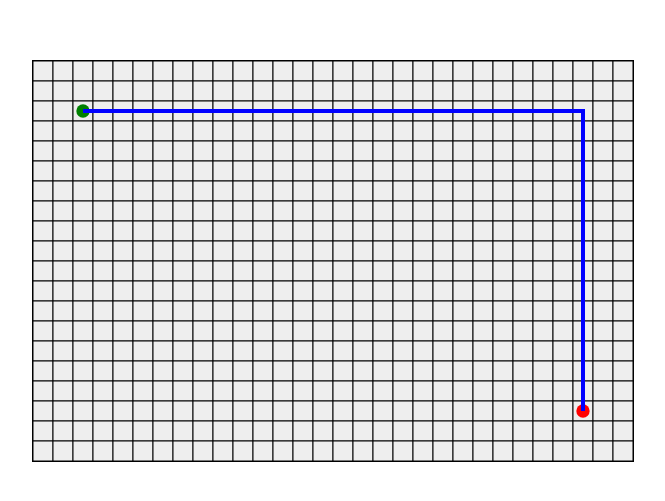
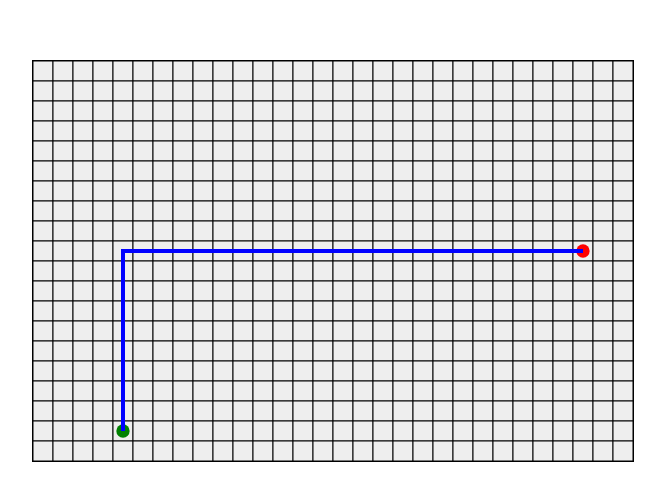
Before and after one commit to speedyfriend67/Dijkstra-pathfinder-1, a plain HTML site: page index.html in a window 1280 px wide. Shown: the part 139-640 px from the top of the page, without its empty margins (307-972 px from the left). Drawn offline with Linux system fonts and the light colour scheme.

Commit message:
Update index.html

```diff
--- a/index.html
+++ b/index.html
@@ -29,9 +29,16 @@
     // Represent the grid as a 2D array
     const grid = new Array(rows).fill(0).map(() => new Array(cols).fill(0));
 
-    // Define start and end points
-    const start = { row: 2, col: 2 };
-    const end = { row: rows - 3, col: cols - 3 };
+    // Define start and end points with random positions
+    let start = getRandomPosition();
+    let end = getRandomPosition();
+
+    // Customizable colors
+    const backgroundColor = '#eee';
+    const wallColor = '#222';
+    const startColor = 'green';
+    const endColor = 'red';
+    const pathColor = 'blue';
 
     // Initialize the grid
     function initializeGrid() {
@@ -58,9 +65,9 @@
           const cell = grid[i][j];
           ctx.beginPath();
           ctx.rect(j * gridSize, i * gridSize, gridSize, gridSize);
-          ctx.fillStyle = cell.wall ? '#222' : '#eee';
+          ctx.fillStyle = cell.wall ? wallColor : backgroundColor;
           if (cell.cost !== Infinity) {
-            ctx.fillStyle = 'rgba(0, 255, 0, ' + (1 - cell.cost / 50) + ')';
+            ctx.fillStyle = `rgba(0, 255, 0, ${1 - cell.cost / 50})`;
           }
           ctx.fill();
           ctx.stroke();
@@ -72,12 +79,12 @@
     function drawPoints() {
       ctx.beginPath();
       ctx.arc(start.col * gridSize + gridSize / 2, start.row * gridSize + gridSize / 2, gridSize / 3, 0, 2 * Math.PI);
-      ctx.fillStyle = 'green';
+      ctx.fillStyle = startColor;
       ctx.fill();
 
       ctx.beginPath();
       ctx.arc(end.col * gridSize + gridSize / 2, end.row * gridSize + gridSize / 2, gridSize / 3, 0, 2 * Math.PI);
-      ctx.fillStyle = 'red';
+      ctx.fillStyle = endColor;
       ctx.fill();
     }
 
@@ -139,7 +146,7 @@
       for (let i = 1; i < path.length; i++) {
         ctx.lineTo(path[i].col * gridSize + gridSize / 2, path[i].row * gridSize + gridSize / 2);
       }
-      ctx.strokeStyle = 'blue';
+      ctx.strokeStyle = pathColor;
       ctx.lineWidth = 4;
       ctx.stroke();
     }
@@ -183,6 +190,14 @@
   }
 }
 
+// Generate a random position within the grid
+function getRandomPosition() {
+  return {
+    row: Math.floor(Math.random() * rows),
+    col: Math.floor(Math.random() * cols),
+  };
+}
+
 // Initialize the grid, draw the points, and perform Dijkstra's algorithm
 function initialize() {
   initializeGrid();
@@ -193,6 +208,7 @@
 
 // Call the initialize function
 initialize();
+
   </script>
 </body>
 </html>
```
Lines whose indentation alone changed are shown as unchanged.
